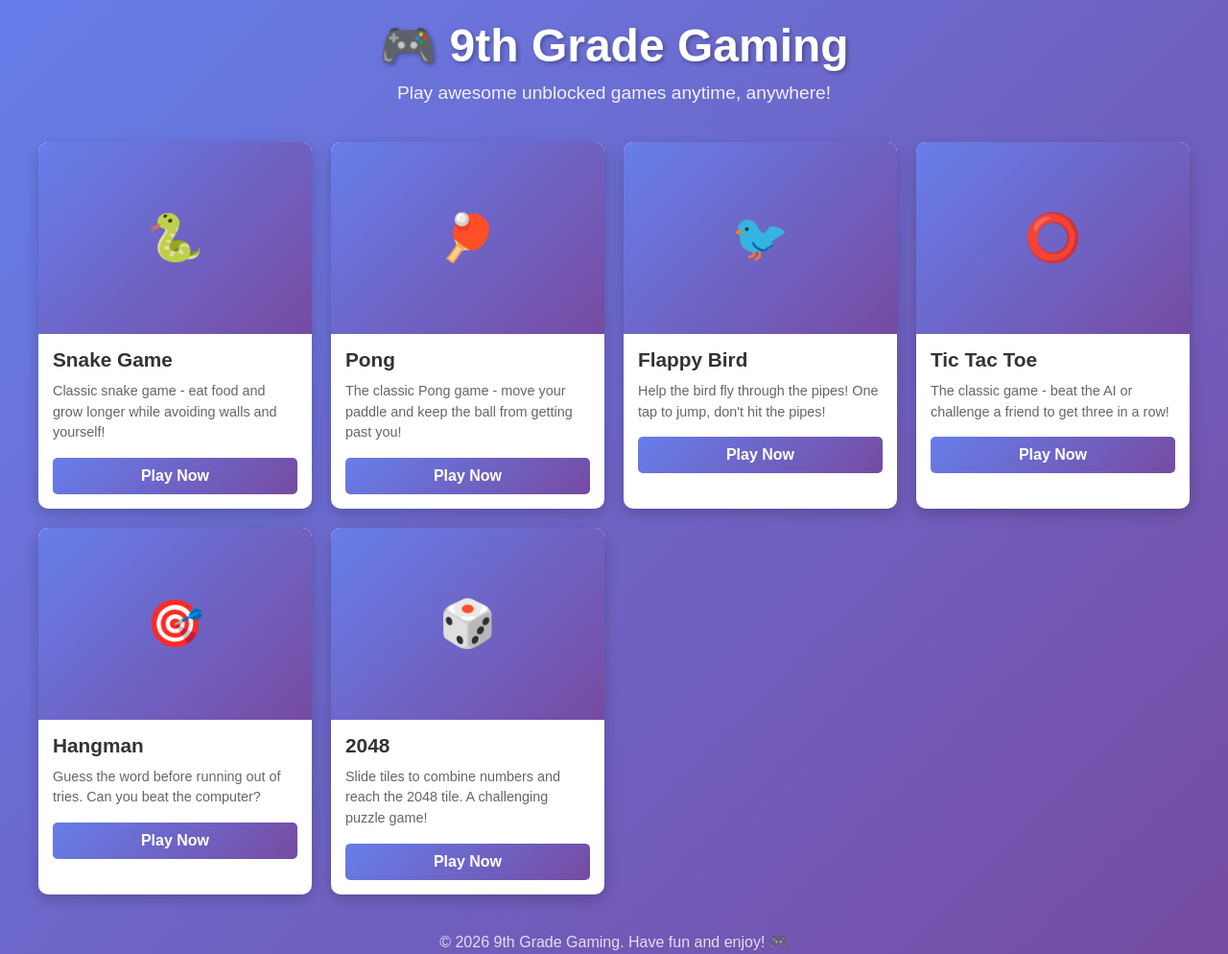
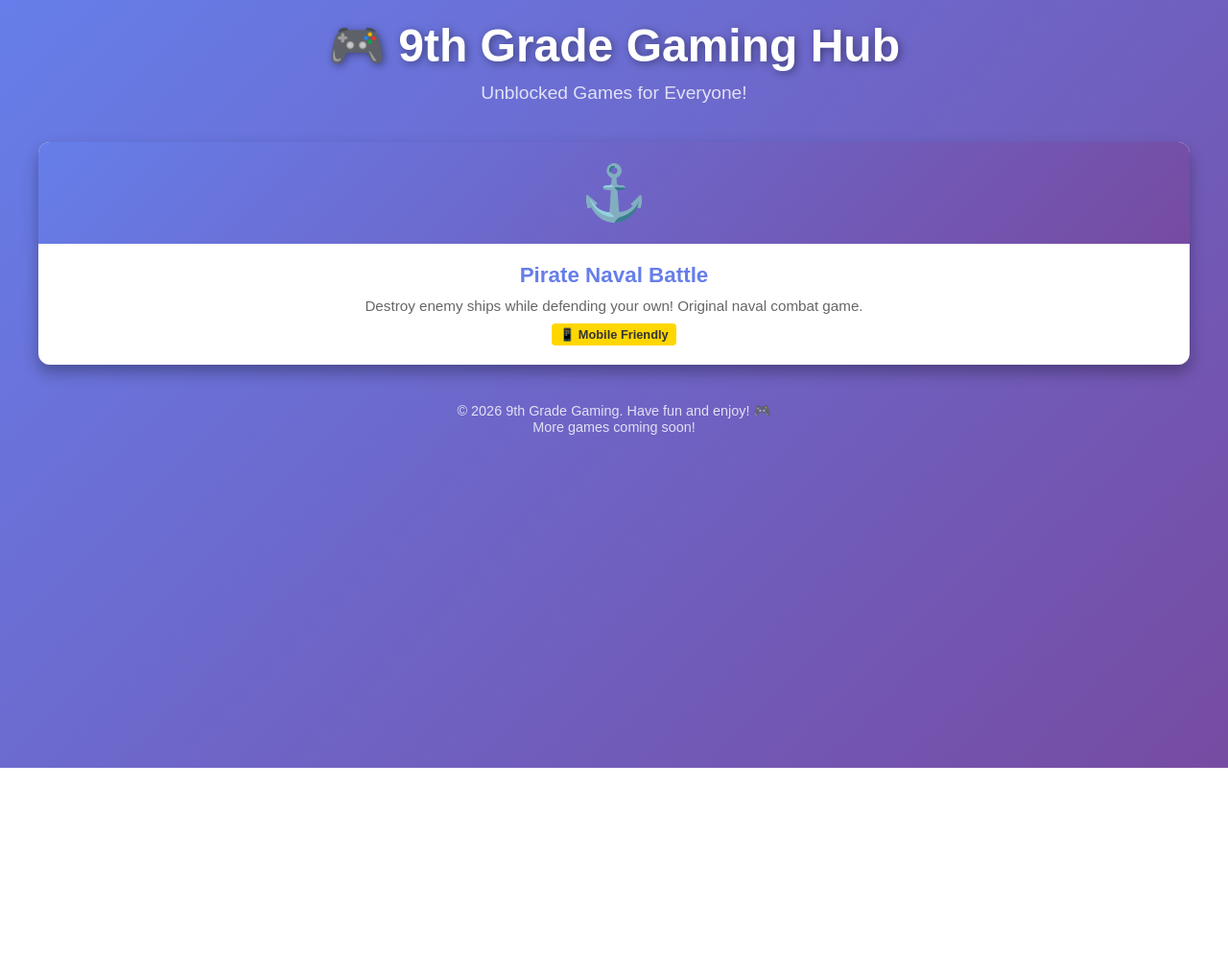
Before and after one commit to aych101/9thgradegaming, a plain HTML site: page index.html in a window 1280 px wide. Shown: the top 994 px of the page at 96% size. After the commit the page ends 800 px from the top, so only its background shows below. Drawn offline with Linux system fonts and the light colour scheme.

Commit message:
Add fresh index page with Pirate Naval Battle game

```diff
--- a/index.html
+++ b/index.html
@@ -3,7 +3,7 @@
 <head>
     <meta charset="UTF-8">
     <meta name="viewport" content="width=device-width, initial-scale=1.0">
-    <title>9th Grade Gaming - Unblocked Games</title>
+    <title>9th Grade Gaming Hub</title>
     <style>
         * {
             margin: 0;
@@ -18,26 +18,23 @@
             padding: 20px;
         }
 
-        header {
-            text-align: center;
-            color: white;
-            margin-bottom: 40px;
-        }
-
-        header h1 {
-            font-size: 3em;
-            text-shadow: 2px 2px 4px rgba(0, 0, 0, 0.3);
-            margin-bottom: 10px;
-        }
-
-        header p {
-            font-size: 1.2em;
-            opacity: 0.9;
-        }
-
         .container {
             max-width: 1200px;
             margin: 0 auto;
+            text-align: center;
+        }
+
+        h1 {
+            color: white;
+            font-size: 3em;
+            margin-bottom: 10px;
+            text-shadow: 2px 2px 8px rgba(0, 0, 0, 0.4);
+        }
+
+        .subtitle {
+            color: rgba(255, 255, 255, 0.8);
+            font-size: 1.2em;
+            margin-bottom: 40px;
         }
 
         .games-grid {
@@ -49,74 +46,71 @@
 
         .game-card {
             background: white;
-            border-radius: 10px;
+            border-radius: 12px;
             overflow: hidden;
-            box-shadow: 0 5px 15px rgba(0, 0, 0, 0.2);
-            transition: transform 0.3s, box-shadow 0.3s;
+            box-shadow: 0 8px 16px rgba(0, 0, 0, 0.3);
+            transition: all 0.3s ease;
             cursor: pointer;
+            text-decoration: none;
+            color: inherit;
         }
 
         .game-card:hover {
             transform: translateY(-10px);
-            box-shadow: 0 10px 25px rgba(0, 0, 0, 0.3);
+            box-shadow: 0 12px 24px rgba(0, 0, 0, 0.4);
         }
 
-        .game-image {
-            width: 100%;
-            height: 200px;
+        .game-icon {
+            font-size: 3.5em;
+            padding: 20px;
             background: linear-gradient(135deg, #667eea 0%, #764ba2 100%);
-            display: flex;
-            align-items: center;
-            justify-content: center;
-            font-size: 3em;
             color: white;
         }
 
         .game-info {
-            padding: 15px;
+            padding: 20px;
         }
 
-        .game-info h3 {
-            color: #333;
-            margin-bottom: 10px;
-            font-size: 1.3em;
+        .game-info h2 {
+            color: #667eea;
+            margin-bottom: 8px;
+            font-size: 1.4em;
         }
 
         .game-info p {
             color: #666;
-            font-size: 0.9em;
-            margin-bottom: 15px;
-            line-height: 1.5;
+            font-size: 0.95em;
+            line-height: 1.4;
         }
 
-        .play-btn {
+        .badge {
             display: inline-block;
-            background: linear-gradient(135deg, #667eea 0%, #764ba2 100%);
-            color: white;
-            padding: 10px 20px;
-            border-radius: 5px;
-            text-decoration: none;
+            background: #ffd700;
+            color: #333;
+            padding: 4px 8px;
+            border-radius: 4px;
+            font-size: 0.8em;
+            margin-top: 8px;
             font-weight: bold;
-            transition: opacity 0.3s;
-            border: none;
-            cursor: pointer;
-            width: 100%;
-            text-align: center;
         }
 
-        .play-btn:hover {
-            opacity: 0.8;
+        .game-card:hover .game-icon {
+            background: linear-gradient(135deg, #764ba2 0%, #667eea 100%);
         }
 
-        footer {
-            text-align: center;
+        .game-card:hover .game-info h2 {
+            color: #764ba2;
+        }
+
+        .footer {
             color: white;
+            font-size: 0.9em;
+            opacity: 0.8;
             margin-top: 40px;
-            opacity: 0.8;
         }
 
         @media (max-width: 768px) {
-            header h1 {
+            h1 {
                 font-size: 2em;
             }
 
@@ -127,77 +121,25 @@
     </style>
 </head>
 <body>
-    <header>
-        <h1>🎮 9th Grade Gaming</h1>
-        <p>Play awesome unblocked games anytime, anywhere!</p>
-    </header>
+    <div class="container">
+        <h1>🎮 9th Grade Gaming Hub</h1>
+        <p class="subtitle">Unblocked Games for Everyone!</p>
 
-    <div class="container">
         <div class="games-grid">
-            <!-- Game 1: Snake -->
-            <div class="game-card">
-                <div class="game-image">🐍</div>
+            <a href="games/pirate-battle.html" class="game-card">
+                <div class="game-icon">⚓</div>
                 <div class="game-info">
-                    <h3>Snake Game</h3>
-                    <p>Classic snake game - eat food and grow longer while avoiding walls and yourself!</p>
-                    <a href="games/snake.html" class="play-btn">Play Now</a>
+                    <h2>Pirate Naval Battle</h2>
+                    <p>Destroy enemy ships while defending your own! Original naval combat game.</p>
+                    <span class="badge">📱 Mobile Friendly</span>
                 </div>
-            </div>
+            </a>
+        </div>
 
-            <!-- Game 2: Pong -->
-            <div class="game-card">
-                <div class="game-image">🏓</div>
-                <div class="game-info">
-                    <h3>Pong</h3>
-                    <p>The classic Pong game - move your paddle and keep the ball from getting past you!</p>
-                    <a href="games/pong.html" class="play-btn">Play Now</a>
-                </div>
-            </div>
-
-            <!-- Game 3: Flappy Bird -->
-            <div class="game-card">
-                <div class="game-image">🐦</div>
-                <div class="game-info">
-                    <h3>Flappy Bird</h3>
-                    <p>Help the bird fly through the pipes! One tap to jump, don't hit the pipes!</p>
-                    <a href="games/flappy-bird.html" class="play-btn">Play Now</a>
-                </div>
-            </div>
-
-            <!-- Game 4: Tic Tac Toe -->
-            <div class="game-card">
-                <div class="game-image">⭕</div>
-                <div class="game-info">
-                    <h3>Tic Tac Toe</h3>
-                    <p>The classic game - beat the AI or challenge a friend to get three in a row!</p>
-                    <a href="games/tictactoe.html" class="play-btn">Play Now</a>
-                </div>
-            </div>
-
-            <!-- Game 5: Hangman -->
-            <div class="game-card">
-                <div class="game-image">🎯</div>
-                <div class="game-info">
-                    <h3>Hangman</h3>
-                    <p>Guess the word before running out of tries. Can you beat the computer?</p>
-                    <a href="games/hangman.html" class="play-btn">Play Now</a>
-                </div>
-            </div>
-
-            <!-- Game 6: 2048 -->
-            <div class="game-card">
-                <div class="game-image">🎲</div>
-                <div class="game-info">
-                    <h3>2048</h3>
-                    <p>Slide tiles to combine numbers and reach the 2048 tile. A challenging puzzle game!</p>
-                    <a href="games/2048.html" class="play-btn">Play Now</a>
-                </div>
-            </div>
+        <div class="footer">
+            <p>&copy; 2026 9th Grade Gaming. Have fun and enjoy! 🎮</p>
+            <p>More games coming soon!</p>
         </div>
     </div>
-
-    <footer>
-        <p>&copy; 2026 9th Grade Gaming. Have fun and enjoy! 🎮</p>
-    </footer>
 </body>
 </html>
```
